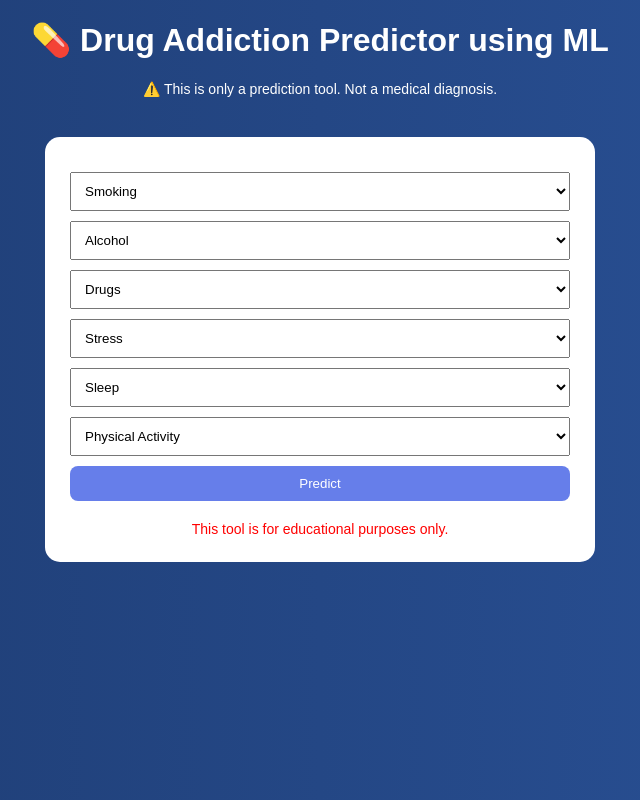
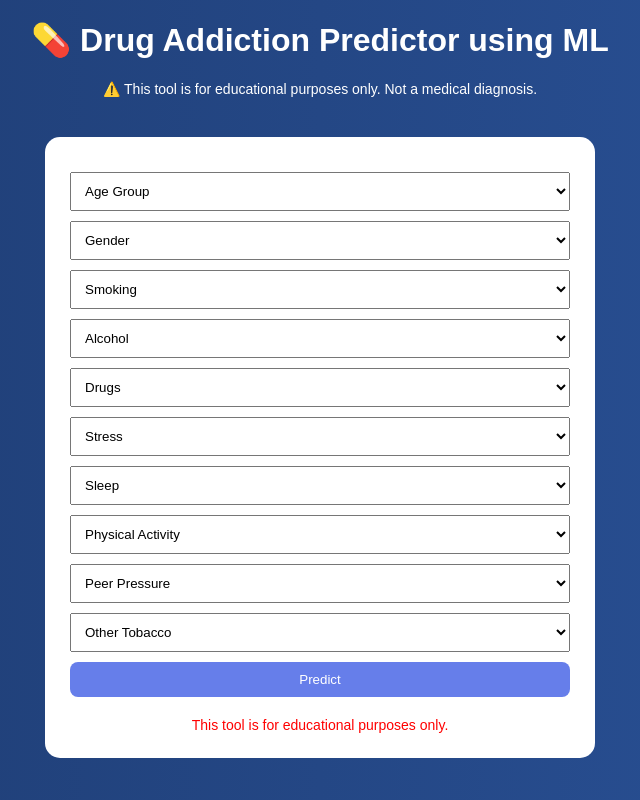
Before and after one commit to 23s035-sys/Addiction-Risk-Predictor, a Flask app: page / in a window 1280 px wide. Shown: the whole page, without its empty margins (320-960 px from the left). Run offline with Flask 3, Linux system fonts and the light colour scheme; parts of the project's set-up code (start-up, migrations or seed data) failed here and were passed over.

Commit message:
Update index.html

```diff
--- a/templates/index.html
+++ b/templates/index.html
@@ -7,14 +7,12 @@
 body {
     font-family: Arial;
     background: linear-gradient(to right, #1e3c72, #2a5298);
-    color: white;
 }
 
 .container {
     width: 500px;
     margin: auto;
     background: white;
-    color: black;
     padding: 25px;
     margin-top: 40px;
     border-radius: 15px;
@@ -27,8 +25,8 @@ h1 {
 
 .subtitle {
     text-align: center;
+    color: white;
     font-size: 14px;
-    margin-bottom: 20px;
 }
 
 select, button {
@@ -82,11 +80,27 @@ button {
 <body>
 
 <h1>💊 Drug Addiction Predictor using ML</h1>
-<p class="subtitle">⚠️ This is only a prediction tool. Not a medical diagnosis.</p>
+<p class="subtitle">⚠️ This tool is for educational purposes only. Not a medical diagnosis.</p>
 
 <div class="container">
 
 <form action="/predict" method="post">
+
+<!-- FULL PARAMETERS RESTORED -->
+
+<select name="Age Group" required>
+<option disabled selected>Age Group</option>
+<option>18-25</option>
+<option>26-35</option>
+<option>36-45</option>
+<option>46+</option>
+</select>
+
+<select name="Gender" required>
+<option disabled selected>Gender</option>
+<option>Male</option>
+<option>Female</option>
+</select>
 
 <select name="Frequency" required>
 <option disabled selected>Smoking</option>
@@ -122,6 +136,16 @@ button {
 <option>Low</option><option>Moderate</option><option>High</option>
 </select>
 
+<select name="Related to" required>
+<option disabled selected>Peer Pressure</option>
+<option>No</option><option>Sometimes</option><option>Yes</option>
+</select>
+
+<select name="Use of other Tobacco Products" required>
+<option disabled selected>Other Tobacco</option>
+<option>No</option><option>Yes</option>
+</select>
+
 <button type="submit">Predict</button>
 
 </form>
```
